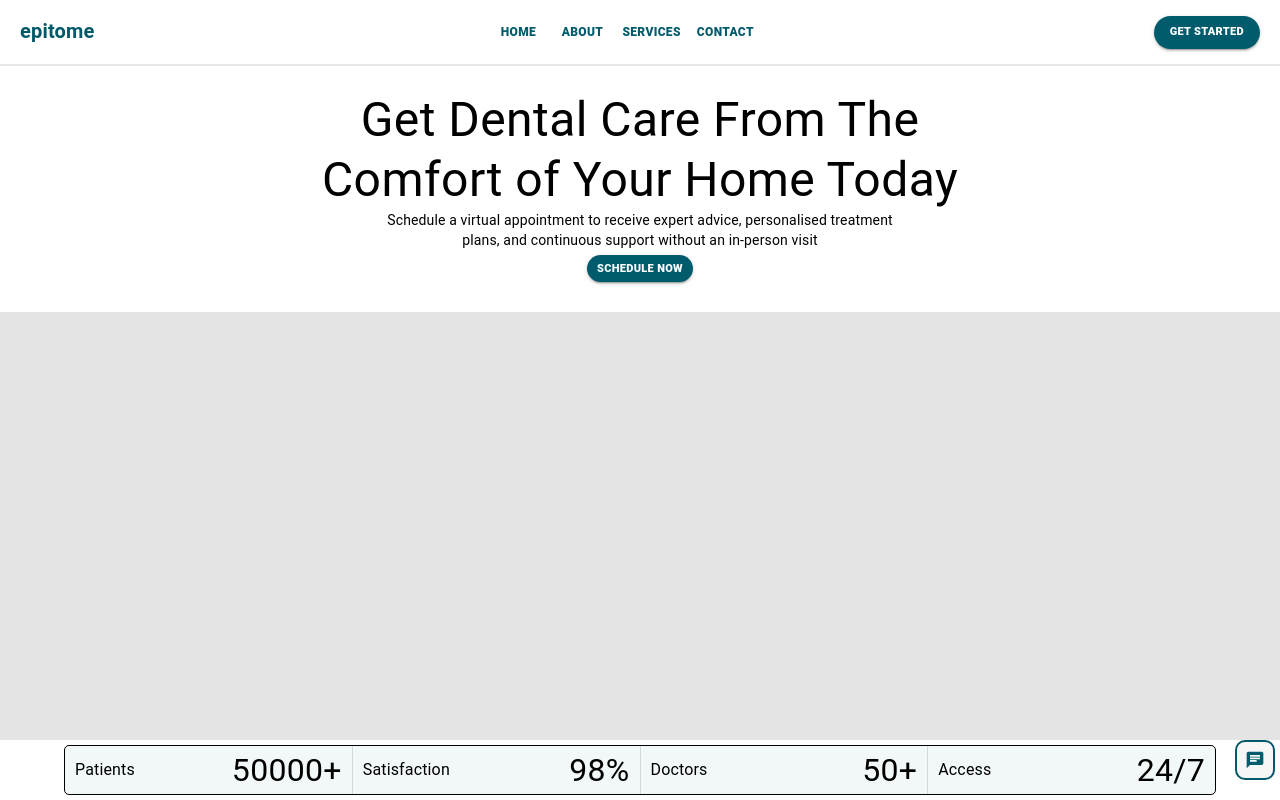
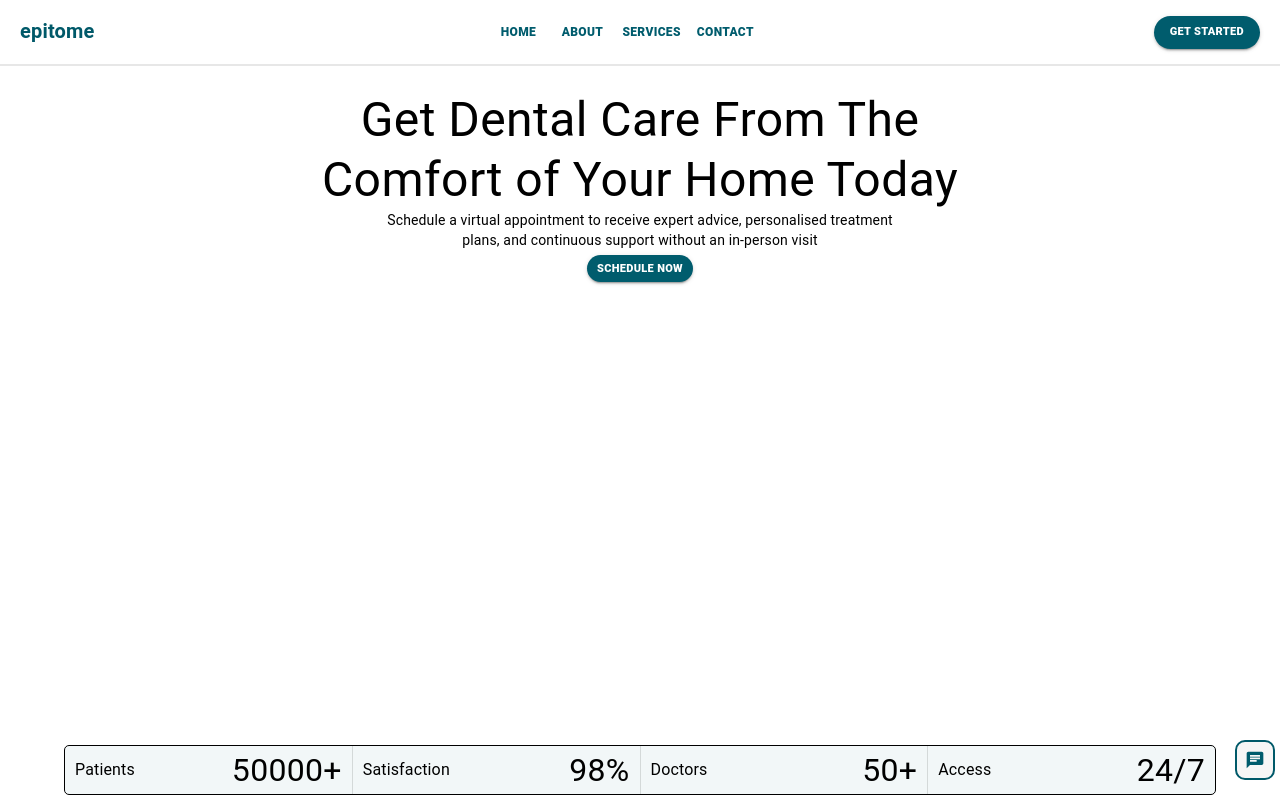
Before and after one commit to xilder/dental_app, a React (Create React App) app in the folder client/: page / in a window 1280 px wide. Shown: the top 800 px of the page. Built offline with nearby package versions, Linux system fonts and the light colour scheme.

Commit message:
Chore (page changes in the home, login and register pages): little designs

```diff
--- a/client/src/pages/home/Home.tsx
+++ b/client/src/pages/home/Home.tsx
@@ -23,6 +23,8 @@ import {
 } from '../../constants/nav';
 import ChatIcon from '@mui/icons-material/Chat';
 import ChatUI from '../../components/chatUI';
+import heroImage from '../../images/hero-image.jpg';
+import portrait from '../../images/portrait.jpg';
 
 const Home = () => {
   const theme = useTheme();
@@ -47,6 +49,8 @@ const Home = () => {
         <Box
           sx={{
             ...theme.mixins.toolbar,
+            zIndex: '100',
+            backgroundColor: 'red'
           }}
         ></Box>
         <Box
@@ -94,8 +98,22 @@ const Home = () => {
             Schedule Now
           </Button>
         </Box>
-        <Box sx={{ flexGrow: 1, width: '100%' }}>
-          <Skeleton key={'why'} variant='rectangular' sx={{ height: '100%' }}></Skeleton>
+        <Box
+          sx={{
+            flex: 1,
+            width: '100%',
+            // border: '1px solid red',
+            display: 'flex',
+            justifyContent: 'center',
+            alignItems: 'center',
+          }}
+        >
+          {/* <Box
+            component='img'
+            alt='hero image'
+            src={heroImage}
+            sx={{ maxWidth: '100%', maxHeight: '100%', objectFit: 'contain' }}
+          /> */}
         </Box>
         <Grid
           container
@@ -817,10 +835,13 @@ const Home = () => {
           }}
           onClick={() => setShowChat(true)}
         >
-          <ChatIcon fontSize='small' sx={{color: theme.palette.primary.main}}/>
+          <ChatIcon
+            fontSize='small'
+            sx={{ color: theme.palette.primary.main }}
+          />
         </IconButton>
       )}
-    {showChat && <ChatUI setShowChat={setShowChat} />}
+      {showChat && <ChatUI setShowChat={setShowChat} />}
     </>
   );
 };
--- a/client/src/pages/login/Login.tsx
+++ b/client/src/pages/login/Login.tsx
@@ -1,4 +1,4 @@
-import React, { useEffect, useState } from 'react';
+import React, { useEffect, useState, FC } from 'react';
 import {
   Button,
   Container,
@@ -15,10 +15,11 @@ import { useForm } from 'react-hook-form';
 import { useAppDispatch, useAppSelector } from '../../hooks/storeHooks';
 import LoginInterface from '../../interfaces/loginData';
 import { loginSchema } from '../../constants/schema';
-import { loginUser } from '../../redux/reducers/userReducer';
-import {ErrorModal} from '../../components/infoModal';
+import { loginUser, loginProfile, getProfileAction } from '../../redux/reducers/userReducer';
+import { ErrorModal } from '../../components/infoModal';
+import axiosClient from '../../axiosClient/axiosClient';
 
-const Login: React.FC<{
+const Login: FC<{
   setPage: React.Dispatch<React.SetStateAction<string>>;
 }> = ({ setPage }) => {
   const theme = useTheme();
@@ -40,6 +41,19 @@ const Login: React.FC<{
     // console.log(user)
   };
 
+  // TODO: fix automatic login
+  const profileLogin = async () => {
+    try {
+      // const response = await axiosClient.get('api/v1/auth/profile');
+      // dispatch(getProfileAction(response.data))
+      await dispatch(loginProfile());
+      console.log(user)
+    } catch (e: any) {
+      console.log(e)
+      // return thunkApi.rejectWithValue(e.response.data);
+    }
+  }
+
   useEffect(() => {
     // console.log({ ...user, switchPage });
     if (user.serverResponse?.error) {
@@ -50,10 +64,19 @@ const Login: React.FC<{
     if (!user.serverResponse?.error && switchPage) {
       setSwitchPage(false);
       // navigates to the profile page
-      if (user.name && user.confirmed) navigate(`/${user.name}`);
+      if (user.first_name) navigate(`/${user.name}`);
       // console.log(user)
     }
-  }, [user, switchPage, setSwitchPage, setOpenModal, navigate]);
+  }, [
+    user.serverResponse?.error,
+    user.first_name,
+    user.name,
+    switchPage,
+    setSwitchPage,
+    setOpenModal,
+    navigate,
+    dispatch,
+  ]);
 
   return (
     <Container
@@ -108,6 +131,7 @@ const Login: React.FC<{
                       size='small'
                       label='PASSWORD'
                       variant='standard'
+                      type='password'
                       sx={{ fontSize: '20px' }}
                       {...register('password')}
                     />
@@ -149,7 +173,7 @@ const Login: React.FC<{
                   px: '15px',
                 }}
               >
-                <Button variant='contained' size='small' sx={{ flex: 1 }}>
+                <Button variant='contained' size='small' sx={{ flex: 1 }} onClick={profileLogin}>
                   GOOGLE
                 </Button>
               </Container>
--- a/client/src/pages/login/Register.tsx
+++ b/client/src/pages/login/Register.tsx
@@ -1,4 +1,4 @@
-import React, { useState, useEffect } from 'react';
+import React, { useState, useEffect, FC } from 'react';
 import {
   Button,
   Container,
@@ -17,7 +17,7 @@ import { registerUser } from '../../redux/reducers/userReducer';
 import { InfoModal, ErrorModal } from '../../components/infoModal';
 import RegistrationInterface from '../../interfaces/registrationData';
 import { registerSchema } from '../../constants/schema';
-const Register: React.FC<{
+const Register: FC<{
   setPage: React.Dispatch<React.SetStateAction<string>>;
 }> = ({ setPage }) => {
   const theme = useTheme();
@@ -50,7 +50,6 @@ const Register: React.FC<{
       setSwitchPage(false);
       setModalType('info');
       setOpenModal(true);
-      console.log(modalType)
     }
   }, [user, switchPage, navigate, setOpenModal, email, modalType]);
 
@@ -188,6 +187,7 @@ const Register: React.FC<{
                       size='small'
                       label='PASSWORD'
                       variant='standard'
+                      type='password'
                       {...register('password')}
                       error={errors.password ? true : false}
                       helperText={errors.password?.message}
@@ -196,6 +196,7 @@ const Register: React.FC<{
                       size='small'
                       label='CONFIRM PASSWORD'
                       variant='standard'
+                      type='password'
                       {...register('confirm_password')}
                       error={errors.confirm_password ? true : false}
                       helperText={errors.confirm_password?.message}
```
Also changed, not shown: client/src/components/peerConnect.tsx (added, +112 -0 lines), client/src/fonts/fonts.tsx (added, +8 -0 lines).
